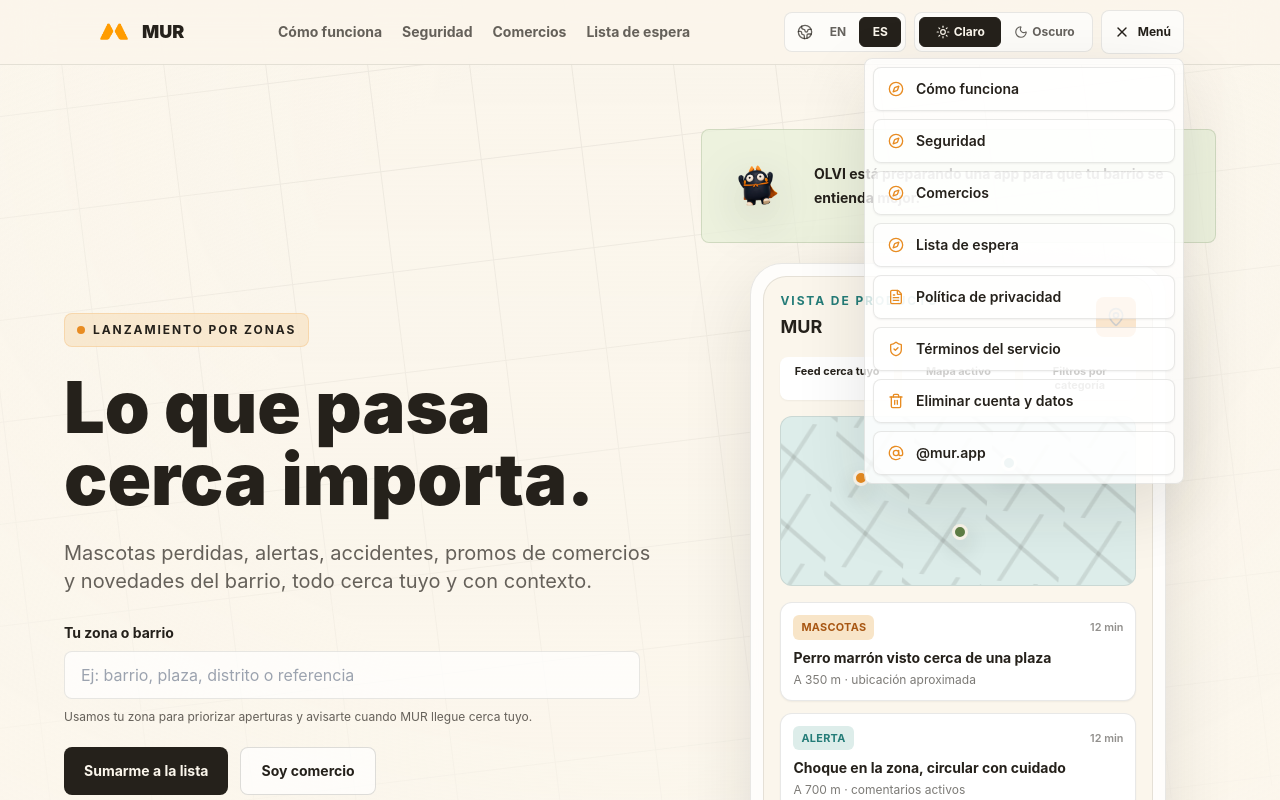
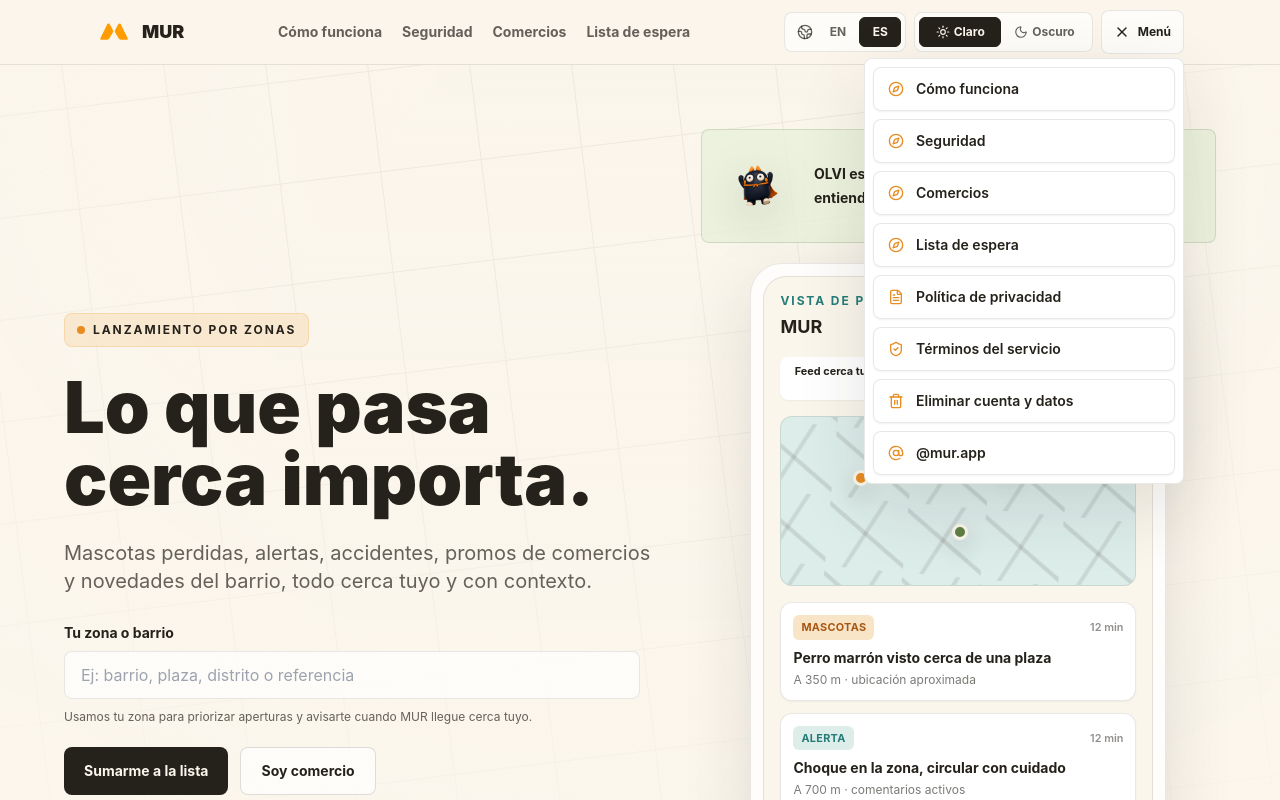
Before and after one commit to olvidafter-mur/mur-landing, a React (Vite) app: page / in a window 1280 px wide. Both pictures are taken after a click on the button "Menú". Shown: the top 800 px of the page. Built offline with nearby package versions, Linux system fonts and the light colour scheme.

Commit message:
Fix legal menu layering

```diff
--- a/src/App.jsx
+++ b/src/App.jsx
@@ -188,7 +188,7 @@ function PreferenceControls({ language, setLanguage, theme, setTheme, t, styles,
 function HeaderMenu({ t, styles, narrow = false }) {
   const [isOpen, setIsOpen] = useState(false)
   const itemStyle = narrow ? styles.navLinkNarrow : styles.navLink
-  const panelStyle = narrow ? styles.legalSoft : styles.surface
+  const panelStyle = styles.menuPanel
   const links = [
     ...(!narrow
       ? navAnchors.map(({ href, key }) => ({ href, label: t.nav[key] }))
@@ -217,7 +217,7 @@ function HeaderMenu({ t, styles, narrow = false }) {
       </button>
 
       {isOpen && (
-        <div className={`absolute right-0 top-12 z-50 w-[min(20rem,calc(100vw-1.5rem))] rounded-lg border p-2 ${panelStyle}`}>
+        <div className={`absolute right-0 top-12 z-[120] w-[min(20rem,calc(100vw-1.5rem))] rounded-lg border p-2 ${panelStyle}`}>
           <div className="grid gap-2">
             {links.map(({ href, label, icon: Icon = Compass, external }) => (
               <a
@@ -741,7 +741,7 @@ function LegalShell({ children, language, setLanguage, theme, setTheme, t, style
       />
 
       <div className="relative z-10">
-        <nav className={`border-b ${styles.navNarrow}`}>
+        <nav className={`sticky top-0 z-[100] border-b ${styles.navNarrow}`}>
           <div className="mx-auto flex min-h-16 max-w-5xl items-center justify-between gap-3 px-3 py-2 sm:px-6 lg:px-8">
             <a href="/" className="flex min-h-11 shrink-0 items-center gap-2.5" aria-label={BRAND.name}>
               <img src="/logo.png" alt="" className="h-8 w-8 object-contain" />
--- a/src/siteContent.js
+++ b/src/siteContent.js
@@ -22,6 +22,7 @@ export const THEME = {
       'border-brand-ink/10 bg-white/70 text-brand-ink shadow-sm hover:border-brand-amber/60 hover:bg-white',
     navLinkNarrow:
       'border-brand-ink/10 bg-white/70 text-brand-ink hover:border-brand-amber/60 hover:bg-white',
+    menuPanel: 'border-brand-ink/10 bg-white shadow-soft',
     logoText: 'text-brand-ink',
     text: 'text-brand-ink',
     muted: 'text-brand-ink/70',
@@ -54,6 +55,7 @@ export const THEME = {
       'border-brand-paper/[0.12] bg-white/[0.07] text-brand-paper hover:border-brand-amber/60 hover:bg-white/[0.1]',
     navLinkNarrow:
       'border-brand-paper/[0.12] bg-white/[0.07] text-brand-paper hover:border-brand-amber/60 hover:bg-white/[0.1]',
+    menuPanel: 'border-brand-paper/[0.12] bg-brand-night shadow-soft-dark',
     logoText: 'text-brand-paper',
     text: 'text-brand-paper',
     muted: 'text-brand-paper/[0.72]',
```
